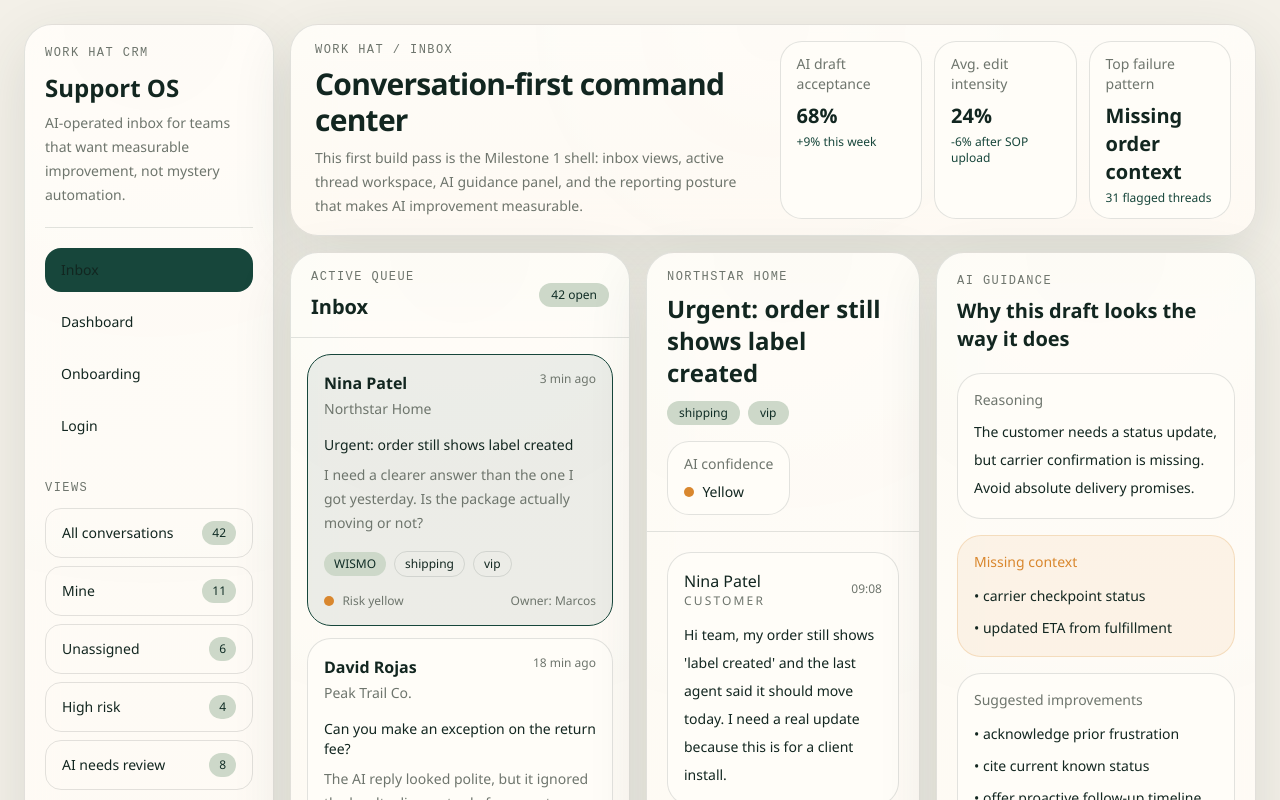
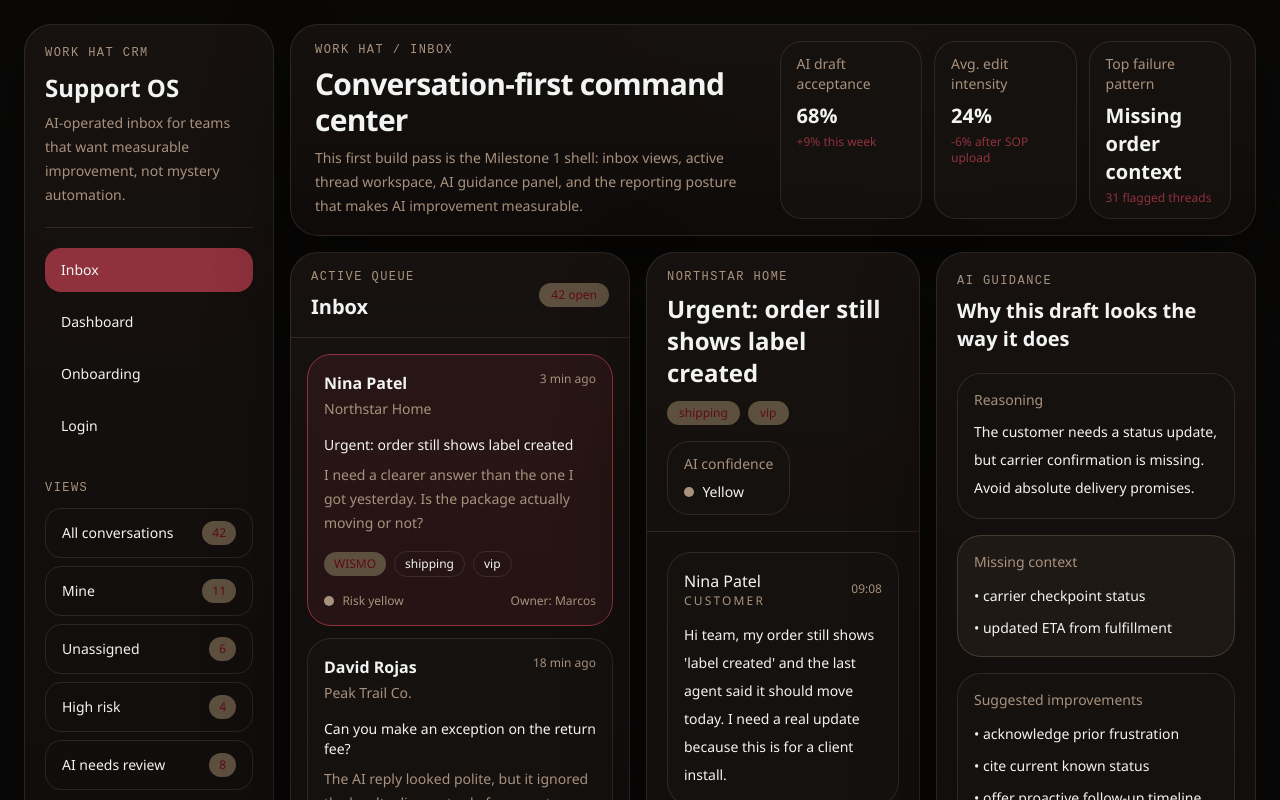
Before and after one commit to Talbayero/Workhat, a Next.js app in the folder web/: page /inbox in a window 1280 px wide. Shown: the top 800 px of the page. Built offline with nearby package versions, Linux system fonts and the light colour scheme.

Commit message:
Switch Work Hat shell to dark theme

```diff
--- a/web/src/app/globals.css
+++ b/web/src/app/globals.css
@@ -1,20 +1,20 @@
 @import "tailwindcss";
 
 :root {
-  --background: #f3f0e8;
-  --foreground: #122620;
-  --panel: rgba(255, 252, 246, 0.88);
-  --panel-strong: #fffdf8;
-  --line: rgba(18, 38, 32, 0.12);
-  --line-strong: rgba(18, 38, 32, 0.22);
-  --muted: #6e756d;
-  --sage: #cdd8c9;
-  --moss: #17463b;
-  --moss-strong: #102d26;
-  --amber: #d9872e;
-  --rose: #b85845;
-  --sky: #b9d8d1;
-  --shadow: 0 20px 60px rgba(39, 59, 51, 0.12);
+  --background: #0a0908;
+  --foreground: #f2f4f3;
+  --panel: rgba(20, 15, 14, 0.9);
+  --panel-strong: #15110f;
+  --line: rgba(169, 146, 125, 0.18);
+  --line-strong: rgba(169, 146, 125, 0.34);
+  --muted: #a9927d;
+  --sage: #5e503f;
+  --moss: #90323d;
+  --moss-strong: #5e0b15;
+  --amber: #a9927d;
+  --rose: #49111c;
+  --sky: #f2f4f3;
+  --shadow: 0 24px 80px rgba(0, 0, 0, 0.42);
 }
 
 @theme inline {
@@ -30,9 +30,10 @@
 
 html {
   background:
-    radial-gradient(circle at top left, rgba(185, 216, 209, 0.9), transparent 28%),
-    radial-gradient(circle at right center, rgba(217, 135, 46, 0.12), transparent 24%),
-    linear-gradient(180deg, #f7f4ec 0%, #ebe5d8 100%);
+    radial-gradient(circle at top left, rgba(144, 50, 61, 0.18), transparent 26%),
+    radial-gradient(circle at right center, rgba(169, 146, 125, 0.14), transparent 24%),
+    radial-gradient(circle at bottom right, rgba(73, 17, 28, 0.22), transparent 28%),
+    linear-gradient(180deg, #120f0e 0%, #0a0908 100%);
 }
 
 body {
@@ -54,13 +55,13 @@ select {
 }
 
 ::selection {
-  background: rgba(23, 70, 59, 0.18);
+  background: rgba(169, 146, 125, 0.28);
 }
 
 .grain-panel {
   background:
-    linear-gradient(180deg, rgba(255, 253, 248, 0.92), rgba(255, 250, 243, 0.92)),
-    radial-gradient(circle at top, rgba(185, 216, 209, 0.14), transparent 55%);
+    linear-gradient(180deg, rgba(23, 18, 16, 0.92), rgba(15, 12, 11, 0.96)),
+    radial-gradient(circle at top, rgba(169, 146, 125, 0.08), transparent 58%);
   backdrop-filter: blur(18px);
   box-shadow: var(--shadow);
 }
@@ -79,7 +80,7 @@ select {
 }
 
 .status-dot-green {
-  background: #3f946c;
+  background: #78a17a;
 }
 
 .status-dot-yellow {
@@ -87,10 +88,10 @@ select {
 }
 
 .status-dot-red {
-  background: var(--rose);
+  background: #90323d;
 }
 
 .scroll-soft {
   scrollbar-width: thin;
-  scrollbar-color: rgba(18, 38, 32, 0.2) transparent;
+  scrollbar-color: rgba(169, 146, 125, 0.24) transparent;
 }
--- a/web/src/components/inbox/inbox-workspace.tsx
+++ b/web/src/components/inbox/inbox-workspace.tsx
@@ -69,7 +69,7 @@ export function InboxWorkspace({
                 className={`rounded-2xl px-4 py-3 text-sm transition ${
                   item.active
                     ? "bg-[var(--moss)] text-white"
-                    : "text-[var(--foreground)] hover:bg-[rgba(23,70,59,0.08)]"
+                    : "text-[var(--foreground)] hover:bg-[rgba(169,146,125,0.08)]"
                 }`}
               >
                 {item.label}
@@ -162,7 +162,7 @@ export function InboxWorkspace({
                       href={`/inbox/${conversation.id}`}
                       className={`rounded-[24px] border p-4 transition ${
                         isSelected
-                          ? "border-[var(--moss)] bg-[rgba(23,70,59,0.08)]"
+                          ? "border-[var(--moss)] bg-[rgba(144,50,61,0.16)]"
                           : "border-[var(--line)] bg-[var(--panel-strong)] hover:border-[var(--line-strong)]"
                       }`}
                     >
@@ -253,8 +253,8 @@ export function InboxWorkspace({
                         message.senderType === "customer"
                           ? "border-[var(--line)] bg-[var(--panel-strong)]"
                           : message.senderType === "ai"
-                            ? "border-[rgba(217,135,46,0.25)] bg-[rgba(217,135,46,0.08)]"
-                            : "border-[rgba(23,70,59,0.18)] bg-[rgba(23,70,59,0.07)]"
+                            ? "border-[rgba(169,146,125,0.28)] bg-[rgba(169,146,125,0.08)]"
+                            : "border-[rgba(94,80,63,0.35)] bg-[rgba(94,80,63,0.12)]"
                       }`}
                     >
                       <div className="flex items-center justify-between gap-3">
@@ -291,7 +291,7 @@ export function InboxWorkspace({
                   <textarea
                     readOnly
                     value={selected.aiDraft.draftText}
-                    className="mt-4 min-h-52 w-full rounded-[24px] border border-[var(--line)] bg-[#fffef9] px-4 py-4 text-sm leading-7 outline-none"
+                    className="mt-4 min-h-52 w-full rounded-[24px] border border-[var(--line)] bg-[rgba(10,9,8,0.86)] px-4 py-4 text-sm leading-7 text-[var(--foreground)] outline-none"
                   />
 
                   <div className="mt-4 flex flex-wrap gap-3">
@@ -326,7 +326,7 @@ export function InboxWorkspace({
                 <p className="mt-2 text-sm leading-7">{selected.aiDraft.rationale}</p>
               </div>
 
-              <div className="mt-4 rounded-[24px] border border-[rgba(217,135,46,0.22)] bg-[rgba(217,135,46,0.08)] p-4">
+              <div className="mt-4 rounded-[24px] border border-[rgba(169,146,125,0.26)] bg-[rgba(94,80,63,0.16)] p-4">
                 <p className="text-sm font-medium text-[var(--amber)]">
                   Missing context
                 </p>
```
